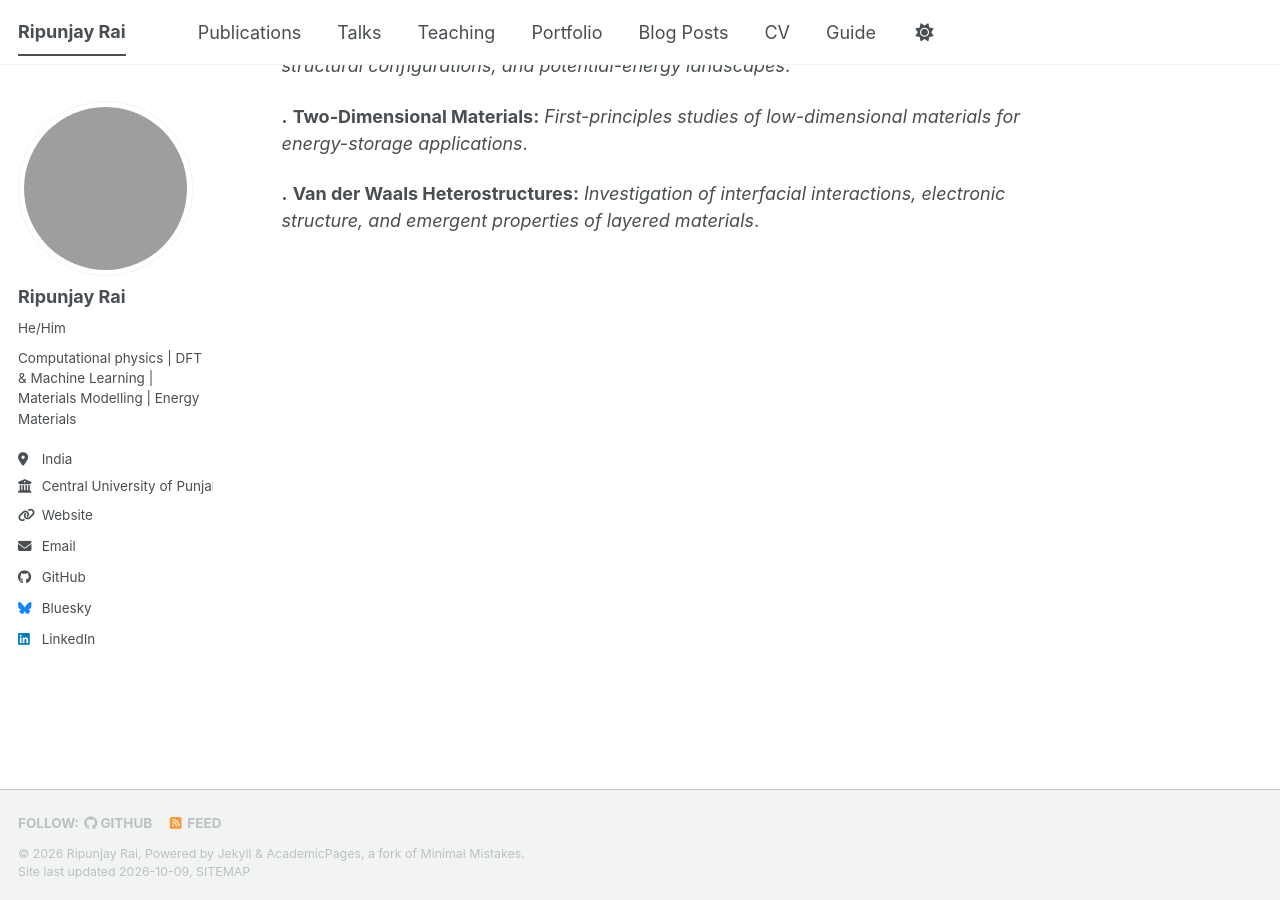
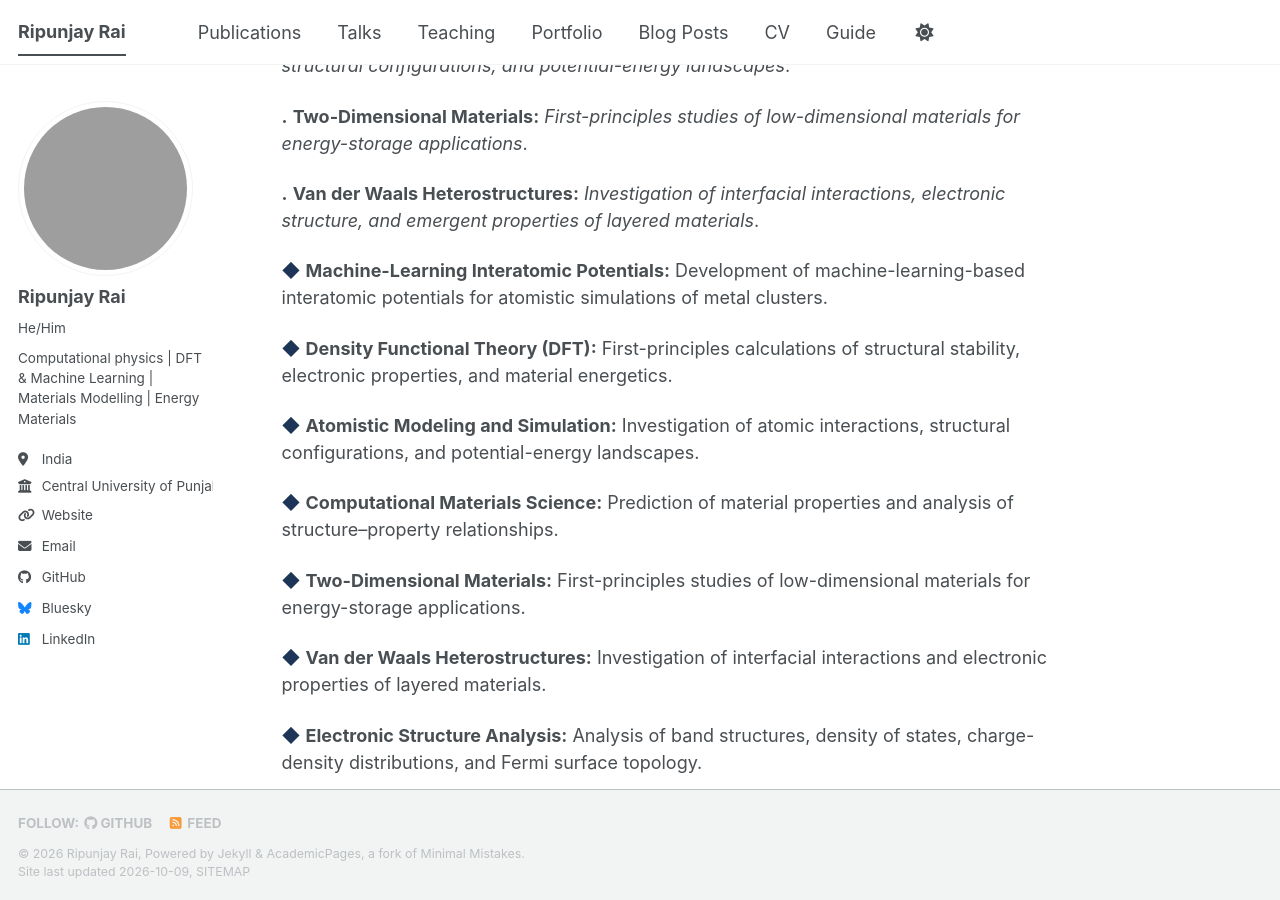
Before and after one commit to Ripunjay-Rai/ripunjayrai.github.io, a Jekyll site: the page built from _pages/about.md, in a window 1280 px wide and 900 px high, scrolled down 1019 px. Built offline with Jekyll 4.4.1, drawn with Linux system fonts in a browser that asks for light colours; a style sheet for code colours, icons or effects is not loaded; some of the changed text lies outside the part shown; grey boxes are pictures that could not be loaded.

Commit message:
Enhance about page with research interests and projects
Added detailed descriptions of research interests and projects, including machine-learning interatomic potentials, DFT, atomistic modeling, and computational materials science.

```diff
--- a/_pages/about.md
+++ b/_pages/about.md
@@ -11,7 +11,7 @@ redirect_from:
 
 
 
-I am Ripunjay Rai, a physicist specializing in computational materials science, first-principles simulations, and atomistic modeling. I completed my M.Sc. in Physics at the **Central University of Punjab**, with a **CGPA** of **7.95/10**.
+I am Ripunjay Rai, a physicist specializing in computational materials science, first-principles simulations, and atomistic modeling. I completed my M.Sc. in Physics at the **Central University of Punjab**, with a CGPA of **7.95/10**.
 
 I am currently working as a Project Associate at the **Centre for Nano and Material Sciences (CNMS), Jain (Deemed-to-be University), Bengaluru, India**. My current research focuses on *the development of machine-learning interatomic potentials for metal clusters*, with an emphasis on combining first-principles calculations and machine-learning approaches for efficient and reliable atomistic simulations.
 
@@ -32,3 +32,32 @@ My current research focuses on machine-learning interatomic potentials for metal
 **.** **Two-Dimensional Materials:** *First-principles studies of low-dimensional materials for energy-storage applications*.
 
 **.** **Van der Waals Heterostructures:** *Investigation of interfacial interactions, electronic structure, and emergent properties of layered materials*.
+
+
+<p><span style="color:#1D3557; font-size:18px;">◆</span>
+<strong>Machine-Learning Interatomic Potentials:</strong>
+Development of machine-learning-based interatomic potentials for atomistic simulations of metal clusters.</p>
+
+<p><span style="color:#1D3557; font-size:18px;">◆</span>
+<strong>Density Functional Theory (DFT):</strong>
+First-principles calculations of structural stability, electronic properties, and material energetics.</p>
+
+<p><span style="color:#1D3557; font-size:18px;">◆</span>
+<strong>Atomistic Modeling and Simulation:</strong>
+Investigation of atomic interactions, structural configurations, and potential-energy landscapes.</p>
+
+<p><span style="color:#1D3557; font-size:18px;">◆</span>
+<strong>Computational Materials Science:</strong>
+Prediction of material properties and analysis of structure–property relationships.</p>
+
+<p><span style="color:#1D3557; font-size:18px;">◆</span>
+<strong>Two-Dimensional Materials:</strong>
+First-principles studies of low-dimensional materials for energy-storage applications.</p>
+
+<p><span style="color:#1D3557; font-size:18px;">◆</span>
+<strong>Van der Waals Heterostructures:</strong>
+Investigation of interfacial interactions and electronic properties of layered materials.</p>
+
+<p><span style="color:#1D3557; font-size:18px;">◆</span>
+<strong>Electronic Structure Analysis:</strong>
+Analysis of band structures, density of states, charge-density distributions, and Fermi surface topology.</p>
```
